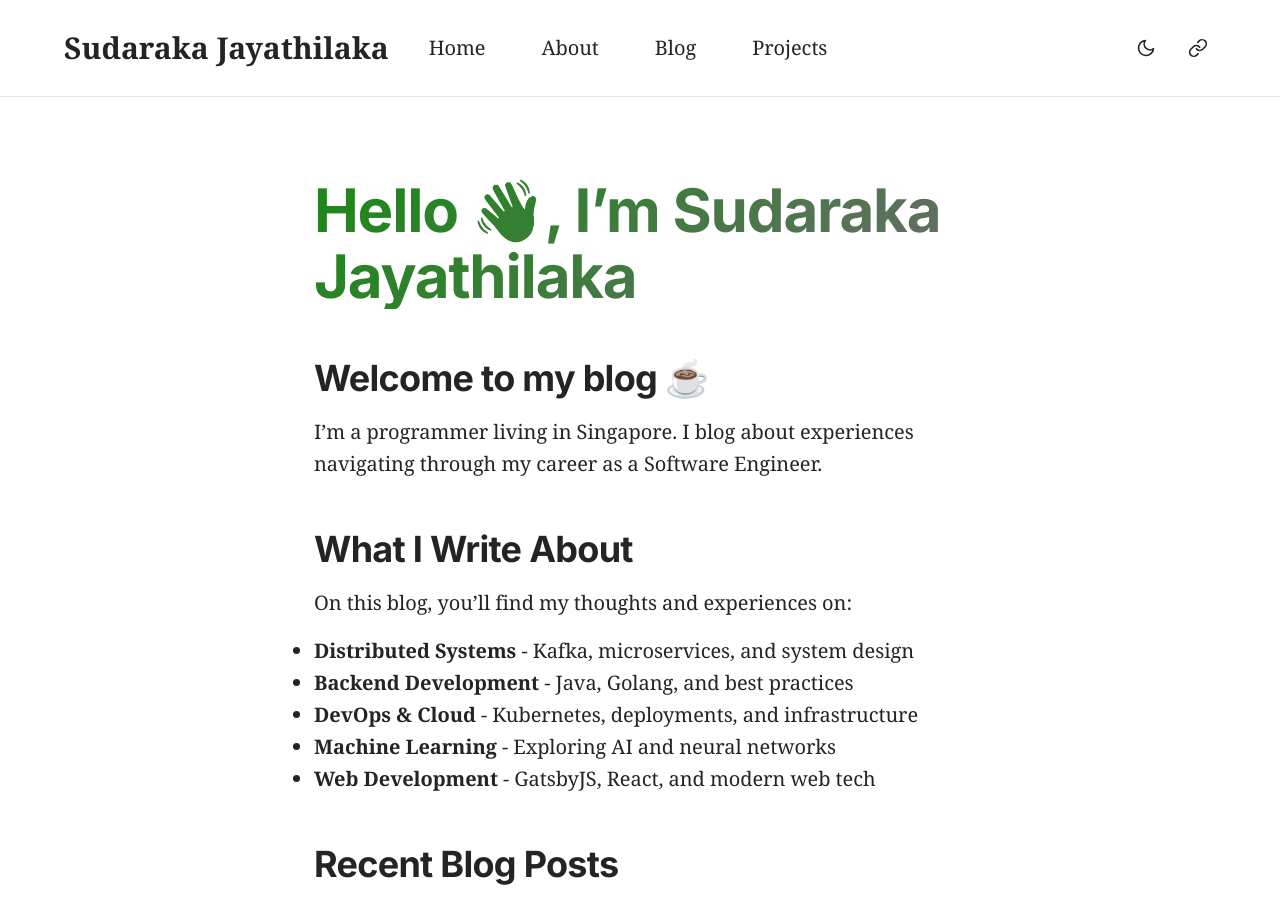
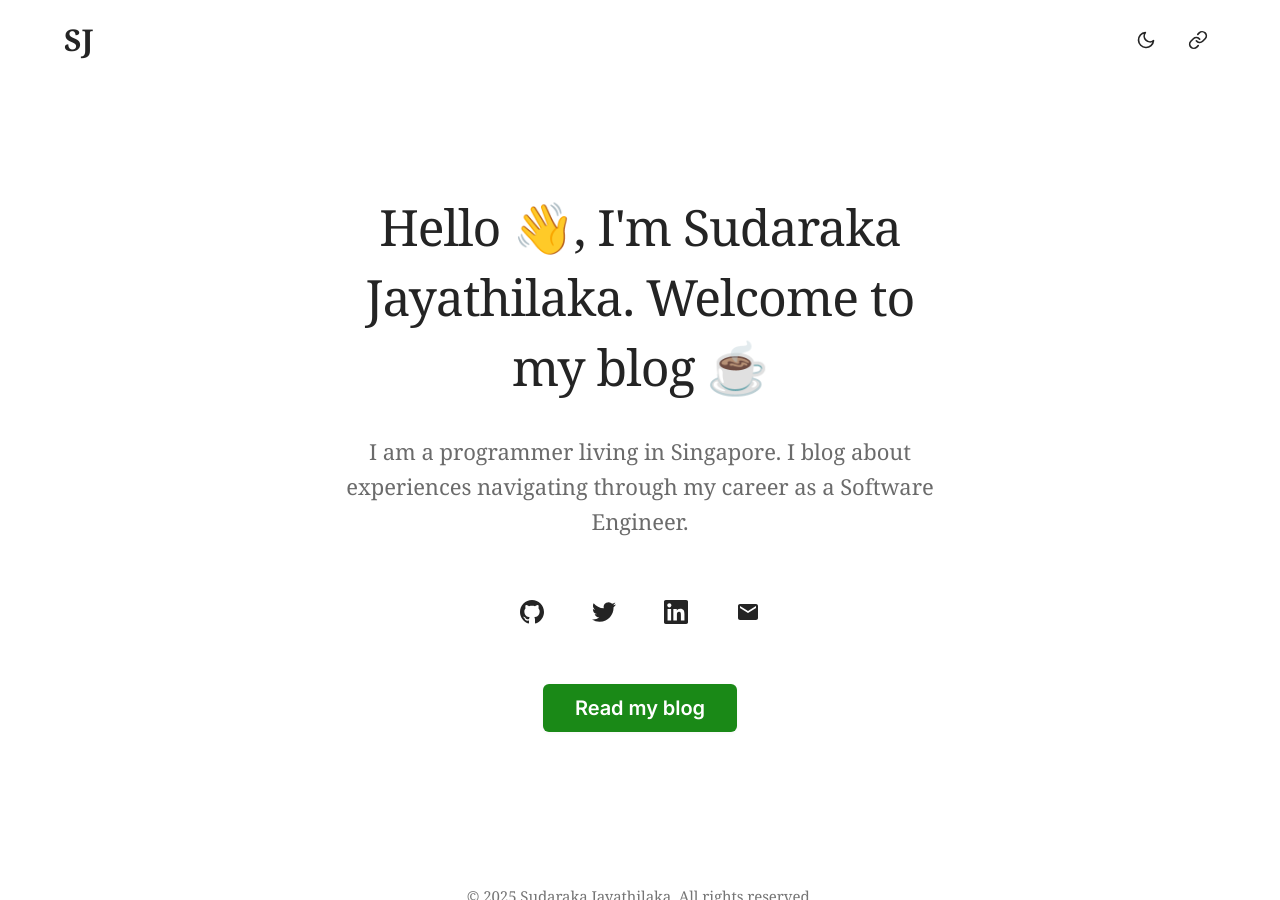
Before and after one commit to sudaraka94/sudaraka94.github.io, a Jekyll site: the page built from index.md, in a window 1280 px wide and 900 px high. Built offline with Jekyll 4.4.1, drawn with Linux system fonts in a browser that asks for light colours; some of the changed text lies outside the part shown.

Commit message:
landing page improvements

```diff
--- a/_includes/footer.html
+++ b/_includes/footer.html
@@ -1,48 +1,7 @@
 <footer class="site-footer">
     <div class="wrapper">
-        <div class="footer-content">
-            <div class="footer-col footer-col-1">
-                <h3>{{ site.title }}</h3>
-                <p>{{ site.description }}</p>
-            </div>
-
-            <div class="footer-col footer-col-2">
-                <h3>Connect</h3>
-                <ul class="social-links">
-                    {% if site.github_username %}
-                    <li>
-                        <a href="https://github.com/{{ site.github_username }}" target="_blank" rel="noopener">
-                            GitHub
-                        </a>
-                    </li>
-                    {% endif %}
-                    {% if site.twitter_username %}
-                    <li>
-                        <a href="https://twitter.com/{{ site.twitter_username }}" target="_blank" rel="noopener">
-                            Twitter
-                        </a>
-                    </li>
-                    {% endif %}
-                    {% if site.linkedin_username %}
-                    <li>
-                        <a href="https://linkedin.com/in/{{ site.linkedin_username }}" target="_blank" rel="noopener">
-                            LinkedIn
-                        </a>
-                    </li>
-                    {% endif %}
-                </ul>
-            </div>
-
-            <div class="footer-col footer-col-3">
-                <h3>Subscribe</h3>
-                <p>
-                    <a href="{{ '/feed.xml' | relative_url }}">RSS Feed</a>
-                </p>
-            </div>
-        </div>
-
         <div class="footer-bottom">
-            <p>&copy; {{ 'now' | date: "%Y" }} {{ site.title }}. All rights reserved.</p>
+            <p>&copy; {{ 'now' | date: "%Y" }} Sudaraka Jayathilaka. All rights reserved.</p>
         </div>
     </div>
 </footer>
--- a/_includes/header.html
+++ b/_includes/header.html
@@ -1,27 +1,8 @@
 <header class="site-header">
     <div class="wrapper">
         <a class="site-title" href="{{ '/' | relative_url }}">
-            {{ site.title }}
+            SJ
         </a>
-
-        <nav class="site-nav">
-            <input type="checkbox" id="nav-trigger" class="nav-trigger" />
-            <label for="nav-trigger">
-                <span class="menu-icon">
-                    <svg viewBox="0 0 18 15" width="18px" height="15px">
-                        <path
-                            d="M18,1.484c0,0.82-0.665,1.484-1.484,1.484H1.484C0.665,2.969,0,2.304,0,1.484l0,0C0,0.665,0.665,0,1.484,0 h15.032C17.335,0,18,0.665,18,1.484L18,1.484z M18,7.516C18,8.335,17.335,9,16.516,9H1.484C0.665,9,0,8.335,0,7.516l0,0 c0-0.82,0.665-1.484,1.484-1.484h15.032C17.335,6.031,18,6.696,18,7.516L18,7.516z M18,13.516C18,14.335,17.335,15,16.516,15H1.484 C0.665,15,0,14.335,0,13.516l0,0c0-0.82,0.665-1.483,1.484-1.483h15.032C17.335,12.031,18,12.695,18,13.516L18,13.516z" />
-                    </svg>
-                </span>
-            </label>
-
-            <div class="trigger">
-                <a class="page-link" href="{{ '/' | relative_url }}">Home</a>
-                <a class="page-link" href="{{ '/about/' | relative_url }}">About</a>
-                <a class="page-link" href="{{ '/blog/' | relative_url }}">Blog</a>
-                <a class="page-link" href="{{ '/projects/' | relative_url }}">Projects</a>
-            </div>
-        </nav>
 
         <div class="header-actions">
             <button id="theme-toggle" class="icon-btn" aria-label="Toggle Dark Mode">
--- a/_layouts/default.html
+++ b/_layouts/default.html
@@ -15,6 +15,8 @@
   <link rel="preconnect" href="https://fonts.gstatic.com" crossorigin>
   <link href="https://fonts.googleapis.com/css2?family=Merriweather:wght@300;400;700&display=swap" rel="stylesheet">
   <link href="https://fonts.googleapis.com/css2?family=Inter:wght@300;400;500;600;700&display=swap" rel="stylesheet">
+
+  <link rel="icon" type="image/svg+xml" href="{{ '/assets/images/favicon.svg' | relative_url }}">
 
   {% feed_meta %}
 </head>
--- /dev/null
+++ b/_layouts/landing.html
@@ -0,0 +1,54 @@
+---
+layout: default
+---
+
+<div class="landing-page">
+    <div class="landing-content">
+        <h1 class="landing-title">{{ page.greeting }}</h1>
+
+        <p class="landing-subtext">{{ page.subtext }}</p>
+
+        <div class="social-links-landing">
+            {% if site.github_username %}
+            <a href="https://github.com/{{ site.github_username }}" target="_blank" rel="noopener noreferrer"
+                class="social-link" aria-label="GitHub">
+                <svg viewBox="0 0 24 24" width="24" height="24">
+                    <path fill="currentColor"
+                        d="M12 0c-6.626 0-12 5.373-12 12 0 5.302 3.438 9.8 8.207 11.387.599.111.793-.261.793-.577v-2.234c-3.338.726-4.033-1.416-4.033-1.416-.546-1.387-1.333-1.756-1.333-1.756-1.089-.745.083-.729.083-.729 1.205.084 1.839 1.237 1.839 1.237 1.07 1.834 2.807 1.304 3.492.997.107-.775.418-1.305.762-1.604-2.665-.305-5.467-1.334-5.467-5.931 0-1.311.469-2.381 1.236-3.221-.124-.303-.535-1.524.117-3.176 0 0 1.008-.322 3.301 1.23.957-.266 1.983-.399 3.003-.404 1.02.005 2.047.138 3.006.404 2.291-1.552 3.297-1.23 3.297-1.23.653 1.653.242 2.874.118 3.176.77.84 1.235 1.911 1.235 3.221 0 4.609-2.807 5.624-5.479 5.921.43.372.823 1.102.823 2.222v3.293c0 .319.192.694.801.576 4.765-1.589 8.199-6.086 8.199-11.386 0-6.627-5.373-12-12-12z" />
+                </svg>
+            </a>
+            {% endif %}
+
+            {% if site.twitter_username %}
+            <a href="https://twitter.com/{{ site.twitter_username }}" target="_blank" rel="noopener noreferrer"
+                class="social-link" aria-label="Twitter">
+                <svg viewBox="0 0 24 24" width="24" height="24">
+                    <path fill="currentColor"
+                        d="M23.953 4.57a10 10 0 01-2.825.775 4.958 4.958 0 002.163-2.723c-.951.555-2.005.959-3.127 1.184a4.92 4.92 0 00-8.384 4.482C7.69 8.095 4.067 6.13 1.64 3.162a4.822 4.822 0 00-.666 2.475c0 1.71.87 3.213 2.188 4.096a4.904 4.904 0 01-2.228-.616v.06a4.923 4.923 0 003.946 4.827 4.996 4.996 0 01-2.212.085 4.936 4.936 0 004.604 3.417 9.867 9.867 0 01-6.102 2.105c-.39 0-.779-.023-1.17-.067a13.995 13.995 0 007.557 2.209c9.053 0 13.998-7.496 13.998-13.985 0-.21 0-.42-.015-.63A9.935 9.935 0 0024 4.59z" />
+                </svg>
+            </a>
+            {% endif %}
+
+            {% if site.linkedin_username %}
+            <a href="https://linkedin.com/in/{{ site.linkedin_username }}" target="_blank" rel="noopener noreferrer"
+                class="social-link" aria-label="LinkedIn">
+                <svg viewBox="0 0 24 24" width="24" height="24">
+                    <path fill="currentColor"
+                        d="M20.447 20.452h-3.554v-5.569c0-1.328-.027-3.037-1.852-3.037-1.853 0-2.136 1.445-2.136 2.939v5.667H9.351V9h3.414v1.561h.046c.477-.9 1.637-1.85 3.37-1.85 3.601 0 4.267 2.37 4.267 5.455v6.286zM5.337 7.433c-1.144 0-2.063-.926-2.063-2.065 0-1.138.92-2.063 2.063-2.063 1.14 0 2.064.925 2.064 2.063 0 1.139-.925 2.065-2.064 2.065zm1.782 13.019H3.555V9h3.564v11.452zM22.225 0H1.771C.792 0 0 .774 0 1.729v20.542C0 23.227.792 24 1.771 24h20.451C23.2 24 24 23.227 24 22.271V1.729C24 .774 23.2 0 22.222 0h.003z" />
+                </svg>
+            </a>
+            {% endif %}
+
+            {% if site.email %}
+            <a href="mailto:{{ site.email }}" class="social-link" aria-label="Email">
+                <svg viewBox="0 0 24 24" width="24" height="24">
+                    <path fill="currentColor"
+                        d="M20 4H4c-1.1 0-1.99.9-1.99 2L2 18c0 1.1.9 2 2 2h16c1.1 0 2-.9 2-2V6c0-1.1-.9-2-2-2zm0 4l-8 5-8-5V6l8 5 8-5v2z" />
+                </svg>
+            </a>
+            {% endif %}
+        </div>
+
+        <a href="{{ '/blog/' | relative_url }}" class="cta-button">Read my blog</a>
+    </div>
+</div>
--- a/assets/css/style.css
+++ b/assets/css/style.css
@@ -254,8 +254,7 @@
    ======================================== */
 .site-header {
   background-color: var(--color-header-bg);
-  border-bottom: 1px solid var(--color-border);
-  padding: var(--spacing-md) 0;
+  padding: var(--spacing-sm) 0;
   position: sticky;
   top: 0;
   z-index: 100;
@@ -311,9 +310,9 @@
    Footer
    ======================================== */
 .site-footer {
-  background-color: var(--color-surface);
-  border-top: 1px solid var(--color-border);
-  padding: var(--spacing-xl) 0 var(--spacing-md);
+  background-color: transparent;
+  border-top: none;
+  padding: var(--spacing-md) 0;
   margin-top: var(--spacing-xl);
 }
 
@@ -339,10 +338,10 @@
 
 .footer-bottom {
   text-align: center;
-  padding-top: var(--spacing-md);
-  border-top: 1px solid var(--color-border);
+  padding-top: 0;
+  border-top: none;
   color: var(--color-text-light);
-  font-size: 0.875rem;
+  font-size: 0.75rem;
 }
 
 /* ========================================
@@ -812,3 +811,113 @@
 .page-content {
   animation: fadeIn 0.5s ease-out;
 }
+
+/* ========================================
+   Landing Page
+   ======================================== */
+.landing-page {
+  display: flex;
+  align-items: center;
+  justify-content: center;
+  min-height: calc(100vh - 400px);
+  padding: var(--spacing-lg) var(--spacing-md);
+}
+
+.landing-content {
+  text-align: center;
+  max-width: 700px;
+  margin: 0 auto;
+}
+
+.landing-title {
+  font-family: var(--font-serif);
+  font-size: 2.5rem;
+  font-weight: 300;
+  line-height: 1.4;
+  color: var(--color-text);
+  margin-bottom: var(--spacing-lg);
+  letter-spacing: -0.02em;
+}
+
+.landing-subtext {
+  font-family: var(--font-serif);
+  font-size: 1.1rem;
+  line-height: 1.6;
+  color: var(--color-text-secondary);
+  margin-bottom: var(--spacing-xl);
+  max-width: 600px;
+  margin-left: auto;
+  margin-right: auto;
+}
+
+.social-links-landing {
+  display: flex;
+  align-items: center;
+  justify-content: center;
+  gap: var(--spacing-md);
+  margin-bottom: var(--spacing-xl);
+}
+
+.social-link {
+  display: flex;
+  align-items: center;
+  justify-content: center;
+  width: 48px;
+  height: 48px;
+  border-radius: 50%;
+  background-color: transparent;
+  color: var(--color-text);
+  transition: all var(--transition-base);
+  border: none;
+  outline: none;
+}
+
+.social-link:hover {
+  background-color: var(--color-primary);
+  color: white;
+  transform: translateY(-4px);
+  box-shadow: var(--shadow-md);
+}
+
+.social-link svg {
+  width: 24px;
+  height: 24px;
+}
+
+.cta-button {
+  display: inline-block;
+  padding: var(--spacing-xs) var(--spacing-lg);
+  background-color: var(--color-primary);
+  color: white;
+  border-radius: var(--radius-md);
+  font-family: var(--font-sans);
+  font-size: 1rem;
+  font-weight: 600;
+  text-decoration: none;
+  transition: all var(--transition-base);
+  box-shadow: var(--shadow-sm);
+}
+
+.cta-button:hover {
+  background-color: var(--color-primary-dark);
+  transform: translateY(-2px);
+  box-shadow: var(--shadow-md);
+  color: white;
+}
+
+/* Responsive adjustments for landing page */
+@media (max-width: 768px) {
+  .landing-title {
+    font-size: 1.75rem;
+  }
+
+  .social-link {
+    width: 44px;
+    height: 44px;
+  }
+
+  .social-link svg {
+    width: 22px;
+    height: 22px;
+  }
+}
--- a/index.md
+++ b/index.md
@@ -1,24 +1,6 @@
 ---
-layout: home
+layout: landing
 title: Home
+greeting: "Hello 👋, I'm Sudaraka Jayathilaka. Welcome to my blog ☕"
+subtext: "I am a programmer living in Singapore. I blog about experiences navigating through my career as a Software Engineer."
 ---
-
-# Hello 👋, I'm Sudaraka Jayathilaka
-
-## Welcome to my blog ☕
-
-I'm a programmer living in Singapore. I blog about experiences navigating through my career as a Software Engineer.
-
-## What I Write About
-
-On this blog, you'll find my thoughts and experiences on:
-
-- **Distributed Systems** - Kafka, microservices, and system design
-- **Backend Development** - Java, Golang, and best practices
-- **DevOps & Cloud** - Kubernetes, deployments, and infrastructure
-- **Machine Learning** - Exploring AI and neural networks
-- **Web Development** - GatsbyJS, React, and modern web tech
-
-## Recent Blog Posts
-
-Check out my latest posts below!
```
Also changed, not shown: assets/images/favicon.svg (added).
